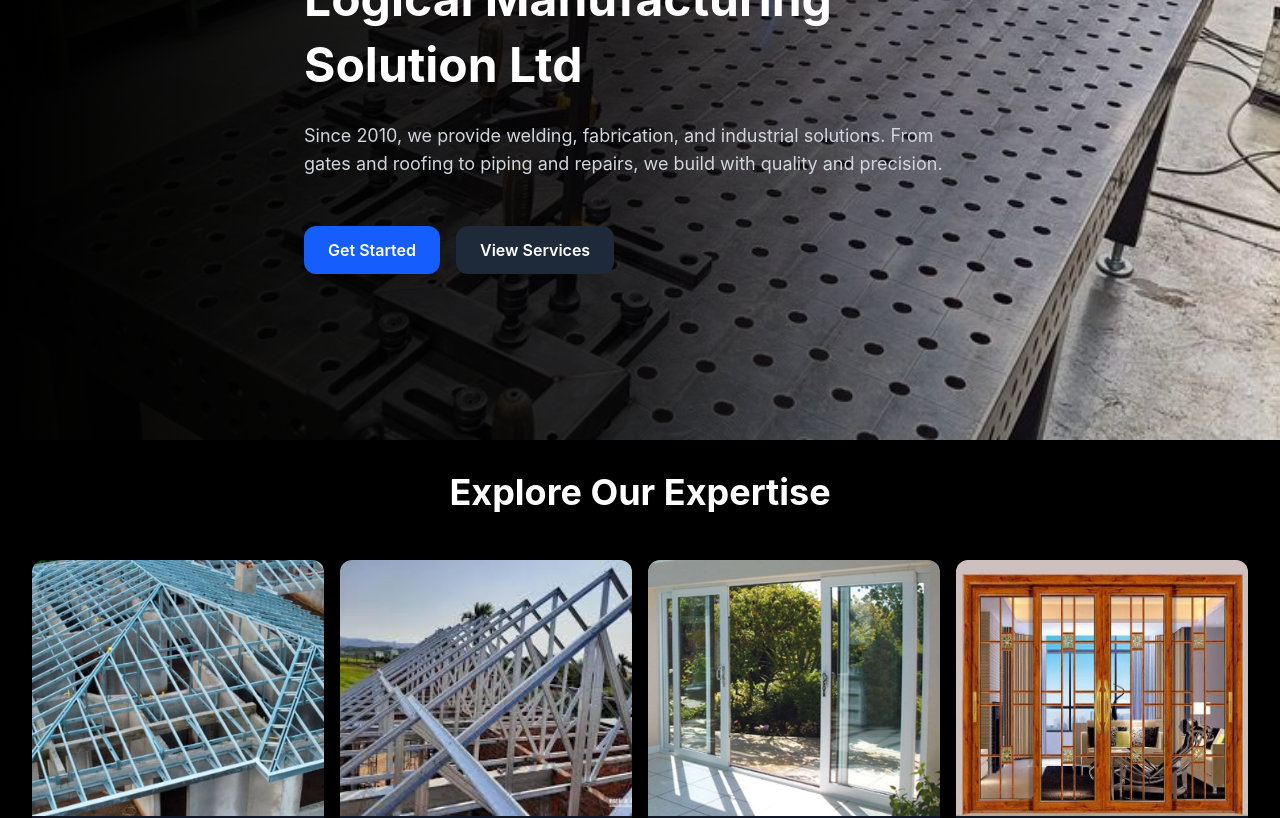
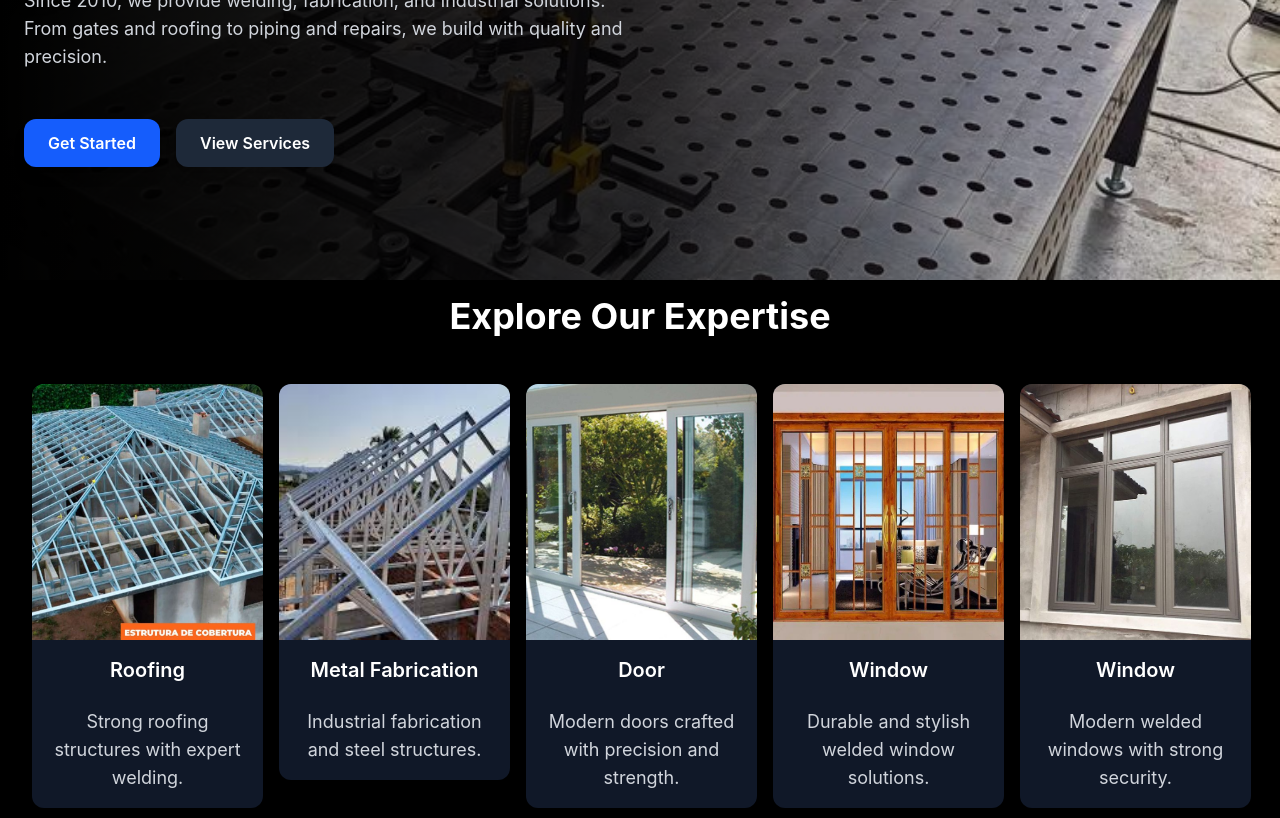
Before and after one commit to TheoNshimyimana/logical, a React (Vite) app: page / in a window 1280 px wide. Shown: the part 280-1098 px from the top of the page. Built offline with nearby package versions, Linux system fonts and the light colour scheme.

Commit message:
fnal commit

```diff
--- a/src/Navbar.jsx
+++ b/src/Navbar.jsx
@@ -1,6 +1,6 @@
 import { useState, useRef, useEffect } from "react";
 import { Link, useLocation } from "react-router-dom";
-import LogoNav from "./assets/logo.png";
+import LogoNav from "./assets/Logo2.png";
 
 function Navbar() {
   const [isMobileMenuOpen, setMobileMenuOpen] = useState(false);
@@ -37,7 +37,7 @@ function Navbar() {
         <img
           src={LogoNav}
           alt="Company Logo"
-          className="hidden sm:block h-12 w-12 sm:h-16 md:h-20 object-contain"
+          className="hidden sm:block h-30 w-30 rounded-full sm:h-16 md:h-20 object-contain"
         />
         <span className="font-bold text-lg sm:text-xl md:text-2xl text-white">
           Logical Manufacturing Solution Ltd
--- a/src/pages/About.jsx
+++ b/src/pages/About.jsx
@@ -13,12 +13,12 @@ function AboutUs() {
       <div className="bg-black text-white">
         {/* Hero Section */}
         <section
-          className="relative h-[40vh] sm:h-[50vh] md:h-[60vh] flex items-center justify-center bg-cover bg-center"
+          className="relative h-[40vh] sm:h-[40vh] md:h-[50vh] flex items-center justify-center bg-cover bg-center"
           style={{ backgroundImage: `url(${banner1})` }}
         >
           <div className="absolute inset-0 bg-black/70"></div>
           <div className="relative z-10 text-center px-4 md:px-6">
-            <h1 className="text-2xl sm:text-4xl md:text-6xl font-bold">
+            <h1 className="text-2xl sm:text-3xl md:text-5xl font-bold">
               Logical Manufacturing Solution Ltd
             </h1>
             <p className="mt-4 text-sm sm:text-base md:text-lg text-gray-300 max-w-2xl mx-auto">
--- a/src/pages/Body.jsx
+++ b/src/pages/Body.jsx
@@ -27,86 +27,24 @@ import "slick-carousel/slick/slick.css";
 import "slick-carousel/slick/slick-theme.css";
 
 const industries = [
-  {
-    title: "Main Gate",
-    img: Gate1,
-
-  },
-  {
-    title: "Gates",
-    img: Gate2,
-
-  },
-  {
-    title: "Roofing",
-    img: Roofing1,
-
-  },
-  {
-    title: "Metal Fabrication",
-    img: Roofing2,
-
-  },
-  {
-    title: "Door",
-    img: Door1,
-
-  },
-  {
-    title: "Window",
-    img: Window1,
-
-  },
-  {
-    title: "Window",
-    img: Window2,
-
-  },
+  { title: "Main Gate", img: Gate1, description: "Premium steel main gate solutions with durability and design." },
+  { title: "Gates", img: Gate2, description: "Custom metal gate fabrication with elegant finishes." },
+  { title: "Roofing", img: Roofing1, description: "Strong roofing structures with expert welding." },
+  { title: "Metal Fabrication", img: Roofing2, description: "Industrial fabrication and steel structures." },
+  { title: "Door", img: Door1, description: "Modern doors crafted with precision and strength." },
+  { title: "Window", img: Window1, description: "Durable and stylish welded window solutions." },
+  { title: "Window", img: Window2, description: "Modern welded windows with strong security." },
 ];
 
 const machinery = [
-  {
-    img: JuiceMaker,
-    title: "Juice Maker Machine",
-    description:
-      "Efficient machines for fresh juice extraction from various fruits.",
-  },
-  {
-    img: GrainGrinder,
-    title: "Grain Grinding Machine",
-    description:
-      "Robust grinders for maize, millet, and sorghum into fine flour.",
-  },
-  {
-    img: ChaffCutter,
-    title: "Chaff Cutter Machine",
-    description: "Reliable machines for cutting and processing straw and hay.",
-  },
-  {
-    img: Potato,
-    title: "Potato Processing Machine",
-    description: "Peeling, slicing, and processing machines for potatoes.",
-  },
-  {
-    img: Rice,
-    title: "Rice Milling Machine",
-    description: "Modern milling machines for rice processing.",
-  },
-  {
-    img: Grinder,
-    title: "Food Grinder",
-    description: "Multi-purpose grinders for food and industrial use.",
-  },
-  {
-    img: Ground,
-    title: "Groundnut Processing Machine",
-    description: "Machines designed for roasting and processing groundnuts.",
-  },
-  {
-    img: Pea,
-    title: "Peanut Machine",
-    description: "Compact machines for peanut shelling and processing.",
-  },
+  { img: JuiceMaker, title: "Juice Maker Machine", description: "Efficient machines for fresh juice extraction from various fruits." },
+  { img: GrainGrinder, title: "Grain Grinding Machine", description: "Robust grinders for maize, millet, and sorghum into fine flour." },
+  { img: ChaffCutter, title: "Chaff Cutter Machine", description: "Reliable machines for cutting and processing straw and hay." },
+  { img: Potato, title: "Potato Processing Machine", description: "Peeling, slicing, and processing machines for potatoes." },
+  { img: Rice, title: "Rice Milling Machine", description: "Modern milling machines for rice processing." },
+  { img: Grinder, title: "Food Grinder", description: "Multi-purpose grinders for food and industrial use." },
+  { img: Ground, title: "Groundnut Processing Machine", description: "Machines designed for roasting and processing groundnuts." },
+  { img: Pea, title: "Peanut Machine", description: "Compact machines for peanut shelling and processing." },
 ];
 
 function Body() {
@@ -114,7 +52,7 @@ function Body() {
     dots: true,
     infinite: true,
     speed: 600,
-    slidesToShow: 4,
+    slidesToShow: 5,
     slidesToScroll: 1,
     autoplay: true,
     autoplaySpeed: 3000,
@@ -130,16 +68,16 @@ function Body() {
     <div className="overflow-x-hidden">
       {/* HERO SECTION */}
       <section
-        className="relative bg-cover bg-center text-white flex items-center h-[60vh] sm:h-[70vh] md:h-[80vh]"
+        className="relative bg-cover bg-center text-white flex items-center h-[40vh] sm:h-[50vh] md:h-[60vh]"
         style={{ backgroundImage: `url(${banner1})` }}
       >
         <div className="absolute inset-0 bg-gradient-to-r from-black via-black/80 to-transparent"></div>
-        <div className="relative z-10 w-full mx-auto px-4 sm:px-6">
-          <div className="space-y-6 max-w-2xl mx-auto my-16">
-            <h1 className="text-3xl sm:text-4xl lg:text-5xl font-bold leading-snug">
+        <div className="relative z-10  mx-aut0 px-4 sm:px-6">
+          <div className="space-y-6  mx-auto">
+            <h1 className="text-2xl sm:text-3xl lg:text-4xl font-bold leading-snug">
               Logical Manufacturing Solution Ltd
             </h1>
-            <p className="text-sm sm:text-base md:text-lg text-gray-300">
+            <p className="text-sm sm:text-base max-w-1/2 md:text-lg text-gray-300">
               Since 2010, we provide welding, fabrication, and industrial
               solutions. From gates and roofing to piping and repairs, we build
               with quality and precision.
@@ -163,7 +101,7 @@ function Body() {
       </section>
 
       {/* INDUSTRIES SECTION */}
-      <section className="bg-black py-8">
+      <section className="bg-black py-4">
         <div className="w-full mx-auto px-4 sm:px-6">
           <h2 className="text-2xl sm:text-3xl lg:text-4xl font-bold text-center text-white mb-12">
             Explore Our Expertise
@@ -173,7 +111,7 @@ function Body() {
             {industries.map((item, i) => (
               <div key={i} className="px-2">
                 <div className="bg-gray-900 rounded-xl shadow-md hover:shadow-2xl hover:scale-105 transition flex flex-col h-full">
-                  <div className="w-full h-40 sm:h-48 md:h-56 lg:h-64 flex-shrink-0">
+                  <div className="w-full px-0 h-40 sm:h-48 md:h-56 lg:h-64 flex-shrink-0">
                     <img
                       src={item.img}
                       alt={item.title}
@@ -184,7 +122,7 @@ function Body() {
                     <h3 className="text-lg md:text-xl font-semibold text-white mb-2">
                       {item.title}
                     </h3>
-                    <p className="text-sm md:text-base text-gray-400 break-words">
+                    <p className="hidden sm:block mt-4 text-sm sm:text-base md:text-lg text-gray-300 max-w-lg sm:max-w-xl md:max-w-2xl mx-auto">
                       {item.description}
                     </p>
                   </div>
@@ -196,7 +134,7 @@ function Body() {
       </section>
 
       {/* MACHINERY SECTION */}
-      <section className="bg-black text-white py-8">
+      <section className="bg-black text-white py-4">
         <div className="max-w-full mx-auto px-4 sm:px-6">
           <h2 className="text-2xl sm:text-3xl lg:text-4xl font-bold text-center mb-6">
             Machinery and Equipment
--- a/src/pages/Popular.jsx
+++ b/src/pages/Popular.jsx
@@ -170,7 +170,7 @@ function Popular() {
       </section>
 
       {/* CTA Section */}
-      <section className="bg-gray-800 py-6 text-center">
+      <section className="bg-gray-800 py-10 text-center">
         <h2 className="text-2xl font-bold mb-4 text-white">
           Ready to Build With Us?
         </h2>
--- a/src/pages/Services.jsx
+++ b/src/pages/Services.jsx
@@ -18,6 +18,7 @@ import Rice from "../images/machinery/rice.jpeg";
 import Grinder from "../images/machinery/grinder.jpeg";
 import Ground from "../images/machinery/groundnuts.png";
 import Pea from "../images/machinery/small-pea-nuts.jpg";
+
 
 // DoorClosed, windows,gates and roofing
 
@@ -47,6 +48,8 @@ import Guide3 from "../images/customs/guide3.png";
 import Rack1 from "../images/customs/rack1.jpeg";
 import Rack2 from "../images/customs/rack2.jpeg";
 import Gate from "../images/customs/gate1.jpeg";
+
+
 
 export default function Services() {
   // Services Data
@@ -155,83 +158,103 @@ export default function Services() {
     {
       img: Bed1,
       title: "Modern Beds",
-
+      description:
+        "Durable and stylish welded beds designed for homes, offices, and factories.",
     },
     {
       img: Bed2,
       title: "Luxury Custom Beds",
-
+      description:
+        "Tailor-made beds crafted to your specifications for comfort and elegance.",
     },
     {
       img: Bed3,
       title: "Industrial Beds",
-
+      description:
+        "Robust welded beds suitable for heavy-duty use in industrial settings.",
     },
     {
       img: Bed4,
       title: "Adjustable Beds",
-
+      description:
+        "Customizable beds offering flexibility and ergonomic comfort.",
     },
     {
       img: Cupboad1,
       title: "Custom Cupboards",
-
+      description:
+        "Personalized welded cupboards designed to maximize storage and aesthetics.",
     },
     {
       img: Cupboad2,
       title: "Modular Cupboards",
-
+      description:
+        "Flexible cupboard solutions tailored to your space and functional needs.",
     },
     {
       img: Chair1,
       title: "Office Chairs",
-
+      description:
+        "Ergonomic welded chairs designed for comfort and long-term use.",
     },
     {
       img: Chair2,
       title: "Custom Dining Chairs",
-
+      description:
+        "Stylish and durable chairs tailored to your home or restaurant.",
     },
     {
       img: Piptre1,
       title: "Standard Classroom Desks",
-
+      description:
+        "Durable and ergonomic welded desks designed for schools and training centers.",
     },
     {
       img: Piptre2,
       title: "Adjustable Classroom Desks",
-
+      description:
+        "Customizable desks with high-precision welding for comfort and long-term use in educational spaces.",
     },
     {
       img: Guide1,
       title: "Safety Guiderails",
-
+      description:
+        "Custom welded guiderails ensuring safety and durability in any environment.",
     },
     {
       img: Guide2,
       title: "Staircase Guiderails",
-
+      description:
+        "Stylish and secure guiderails designed for residential and commercial spaces.",
     },
     {
       img: Guide3,
       title: "Outdoor Guiderails",
-
+      description:
+        "Weather-resistant guiderails for outdoor and industrial applications.",
     },
     {
       img: Rack1,
-      title: "Storage Racks",
+      title: "Store Racks",
+      description:
+        "Custom racks designed to organize and store materials efficiently.",
     },
     {
       img: Rack2,
       title: "Display Shelves",
-
+      description:
+        "Tailor-made shelves ideal for showcasing products or organizing spaces.",
     },
     {
       img: Gate,
       title: "Custom Gates",
-
+      description:
+        "Durable and elegant welded gates for residential and industrial properties.",
     },
   ];
+
+
+
 
   return (
     <>
@@ -239,12 +262,12 @@ export default function Services() {
       <div className="bg-black text-white">
         {/* Hero Section */}
         <section
-          className="relative h-[50vh] md:h-[60vh] flex items-center justify-center bg-cover bg-center"
+          className="relative h-[40vh] md:h-[50vh] flex items-center justify-center bg-cover bg-center"
           style={{ backgroundImage: `url(${banner1})` }}
         >
           <div className="absolute inset-0 bg-black/70"></div>
           <div className="relative z-10 text-center px-4 md:px-6">
-            <h1 className="text-3xl md:text-6xl font-bold">
+            <h1 className="text-3xl md:text-5xl font-bold">
               Logical Manufacturing Solution Ltd
             </h1>
             <p className="mt-4 text-base md:text-lg text-gray-300 max-w-xl md:max-w-2xl mx-auto">
@@ -283,7 +306,7 @@ export default function Services() {
                   <h3 className="text-lg md:text-xl font-semibold">
                     {service.title}
                   </h3>
-                  <p className="text-gray-400 mt-2 text-sm md:text-base">
+                  <p className="hidden sm:block mt-4 text-sm sm:text-base md:text-lg text-gray-300 max-w-lg sm:max-w-xl md:max-w-2xl mx-auto">
                     {service.description}
                   </p>
                 </div>
@@ -378,7 +401,7 @@ export default function Services() {
                           <h3 className="text-lg md:text-xl font-semibold">
                             {service.title}
                           </h3>
-                          <p className="text-gray-400 mt-2 text-sm md:text-base">
+                          <p className="hidden sm:block mt-4 text-sm sm:text-base md:text-lg text-gray-300 max-w-lg sm:max-w-xl md:max-w-2xl mx-auto">
                             {service.description}
                           </p>
                         </div>
@@ -395,4 +418,5 @@ export default function Services() {
       <Footer />
     </>
   );
+
 }
```
Also changed, not shown: src/pages/Contact.jsx (+13 -17 lines), src/assets/Logo2.png (added), 1 other file (tests, documents, lock files or other folders).
